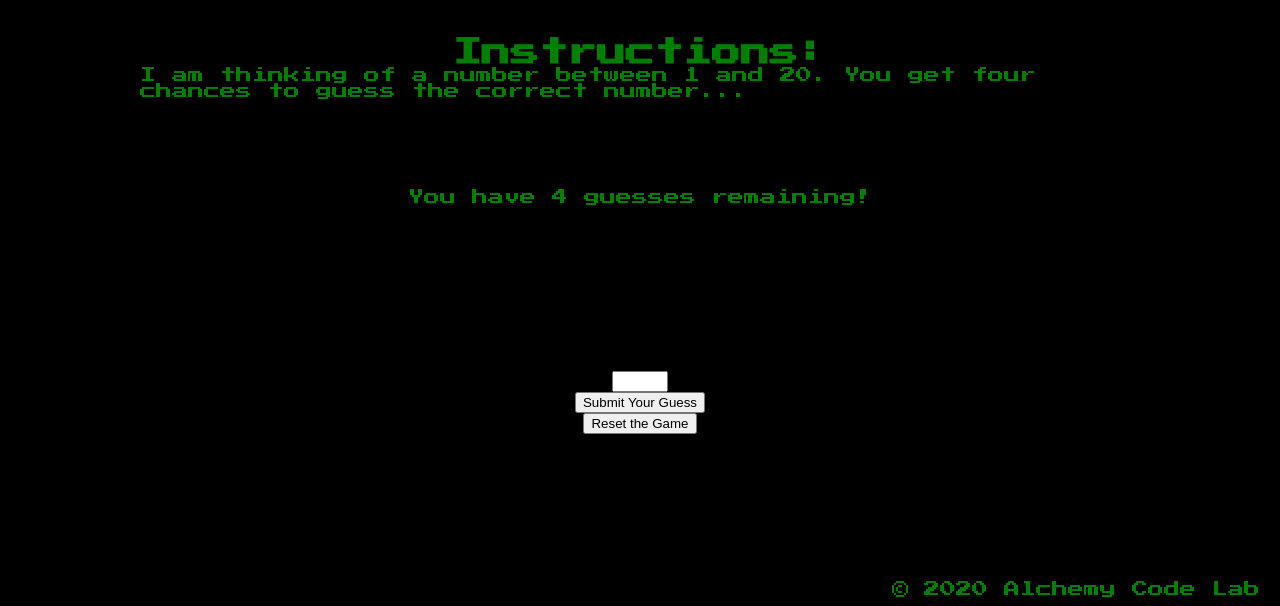
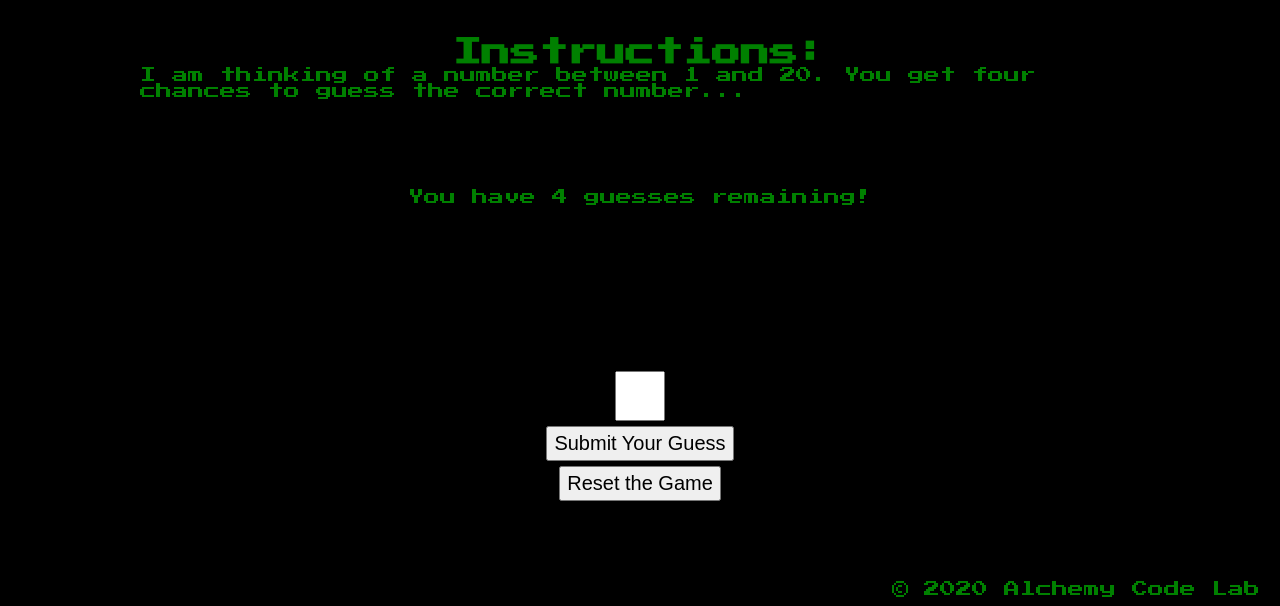
Before and after one commit to phrabos/lab-02-guess-number, a plain HTML site: page index.html in a window 1280 px wide. Shown: the part 194-800 px from the top of the page. Drawn offline with Linux system fonts and the light colour scheme.

Commit message:
import compareNumbers function and add it to event listener submit button

```diff
--- a/app.js
+++ b/app.js
@@ -9,8 +9,6 @@ const numberGuessInput = document.getElementById("number-guess");
 const submitButton = document.getElementById("submit-button");
 const resetButton = document.getElementById("reset-button");
 
-const someTest = compareNumbers(1,3);
-console.log(someTest)
 
 // initialize state
 let guessesRamaining = 4;
@@ -24,9 +22,11 @@ submitButton.addEventListener("click", () => {
     resultsParagraph.classList.remove("hidden");
     // numberGuessInput.value = '';
     let numberGuess = numberGuessInput.value;
-    if(numberGuess > secretNumber){
+    let someNum = compareNumbers(numberGuess, secretNumber);
+    console.log(someNum);
+    if(someNum === 1){
         resultsSpan.textContent = "too high";
-    } else if (numberGuess < secretNumber) {
+    } else if (someNum === -1) {
         resultsSpan.textContent = "too low"
     } else {
         winLoseParagraph.classList.remove("hidden");
--- a/styles/style.css
+++ b/styles/style.css
@@ -125,3 +125,14 @@ footer {
   .hidden {
       visibility: hidden;
   }
+  input {
+      width: 50px;
+      height: 50px;
+      font-size: 25px;
+      text-align: center;
+  }
+  button {
+      margin-top: 5px;
+      height: 35px;
+      font-size: 20px;
+  }
```
